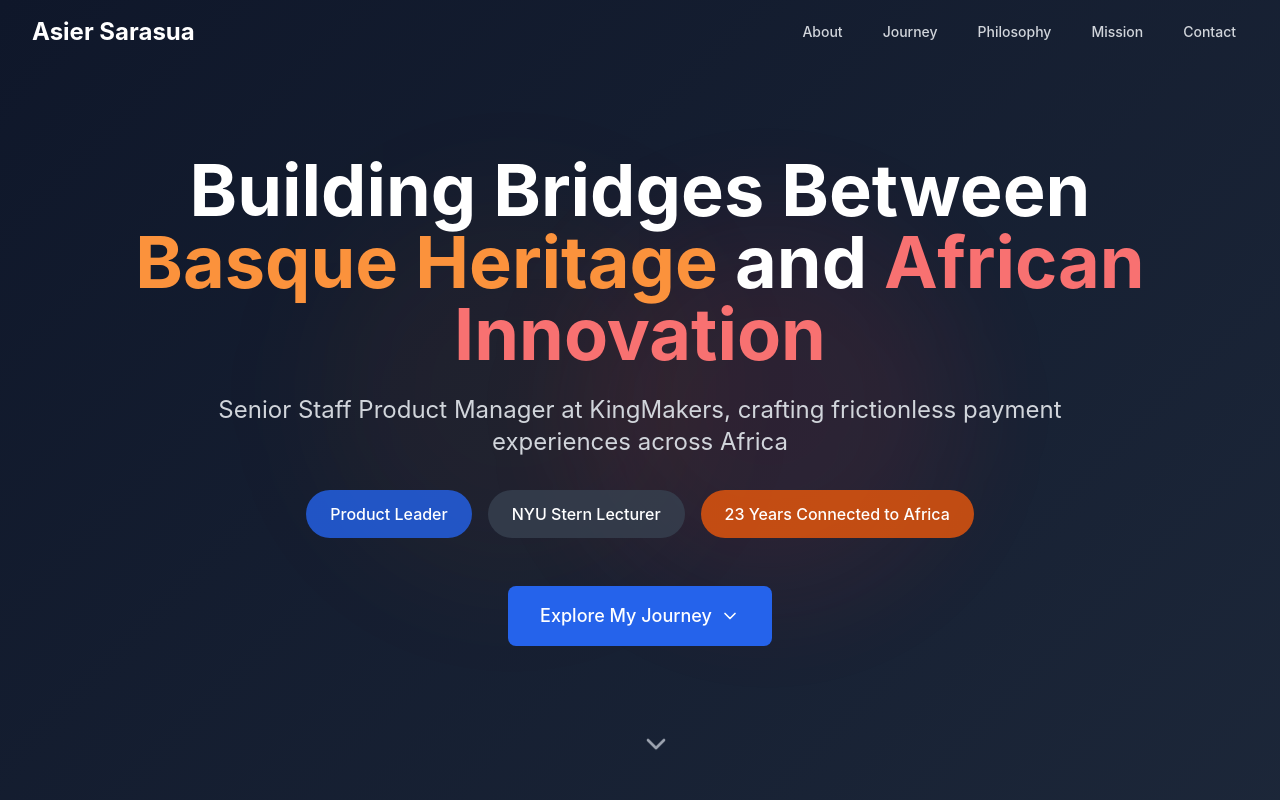
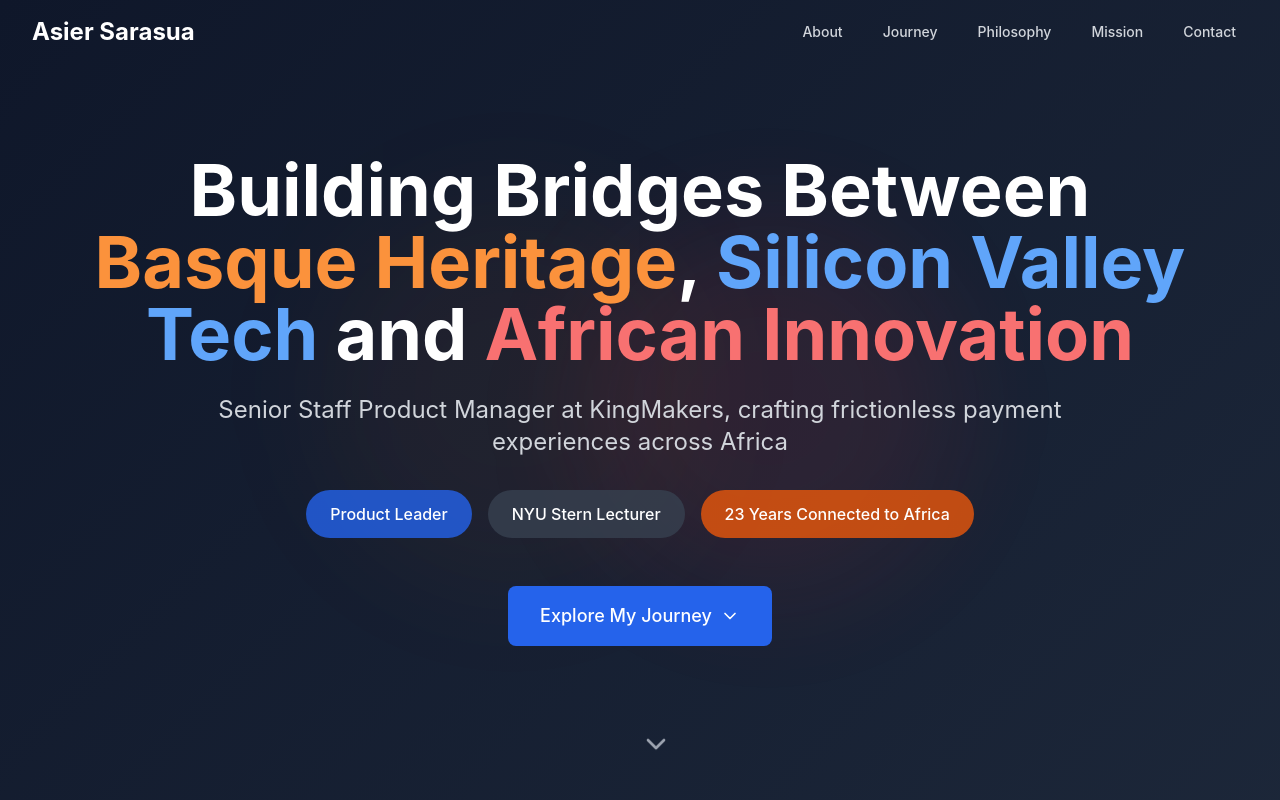
Before and after one commit to assarasua/product-leadership-asier, a React (Vite) app: page / in a window 1280 px wide. Shown: the top 800 px of the page. Built offline with nearby package versions, Linux system fonts and the light colour scheme.

Commit message:
Maintain hero section claim
Ensure the specified claim is present in the hero section.

```diff
--- a/src/components/Hero.tsx
+++ b/src/components/Hero.tsx
@@ -15,7 +15,7 @@ const Hero = () => {
         <div className="text-center">
           <h1 className="text-4xl md:text-6xl lg:text-7xl font-bold text-white mb-6 animate-fade-in leading-tight">
             Building Bridges Between<br />
-            <span className="text-orange-400">Basque Heritage</span> and{' '}
+            <span className="text-orange-400">Basque Heritage</span>, <span className="text-blue-400">Silicon Valley Tech</span> and{' '}
             <span className="text-red-400">African Innovation</span>
           </h1>
           <p className="text-xl md:text-2xl text-gray-300 mb-8 animate-fade-in-delay max-w-4xl mx-auto">
```
